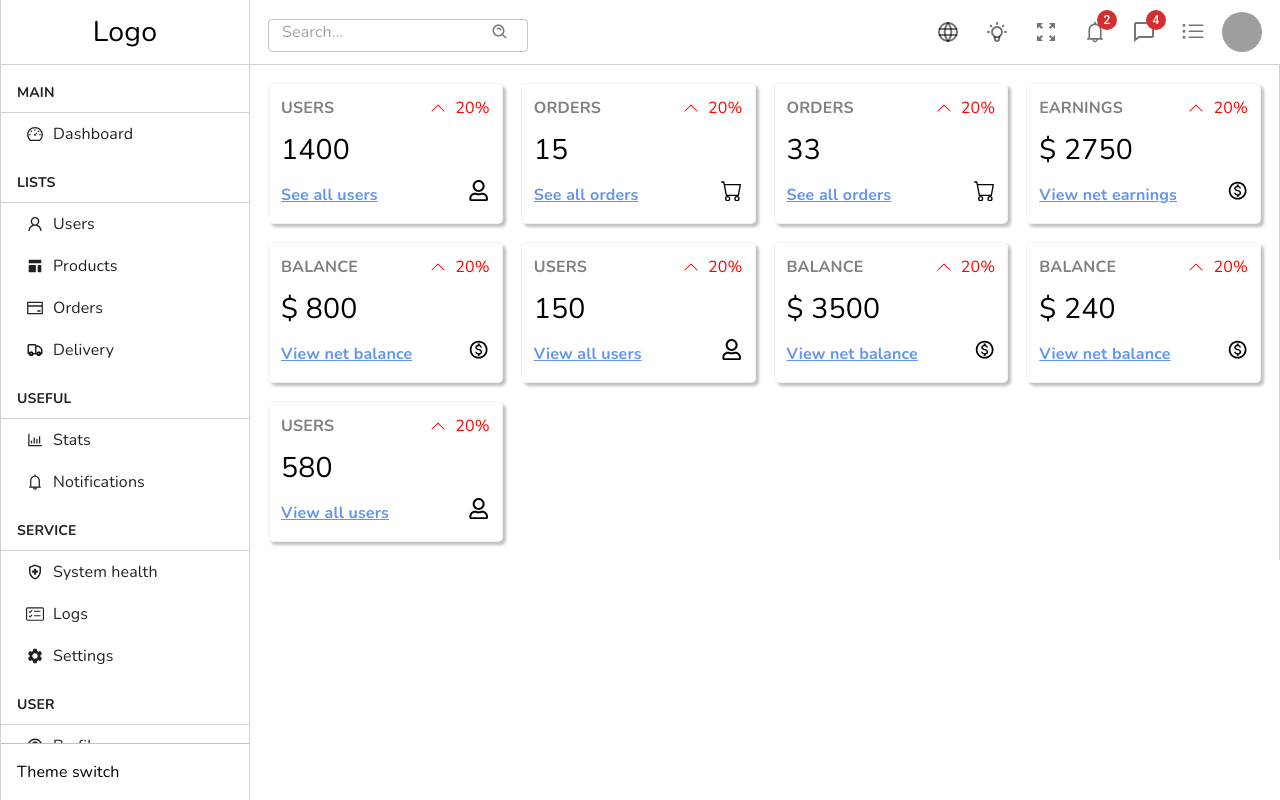
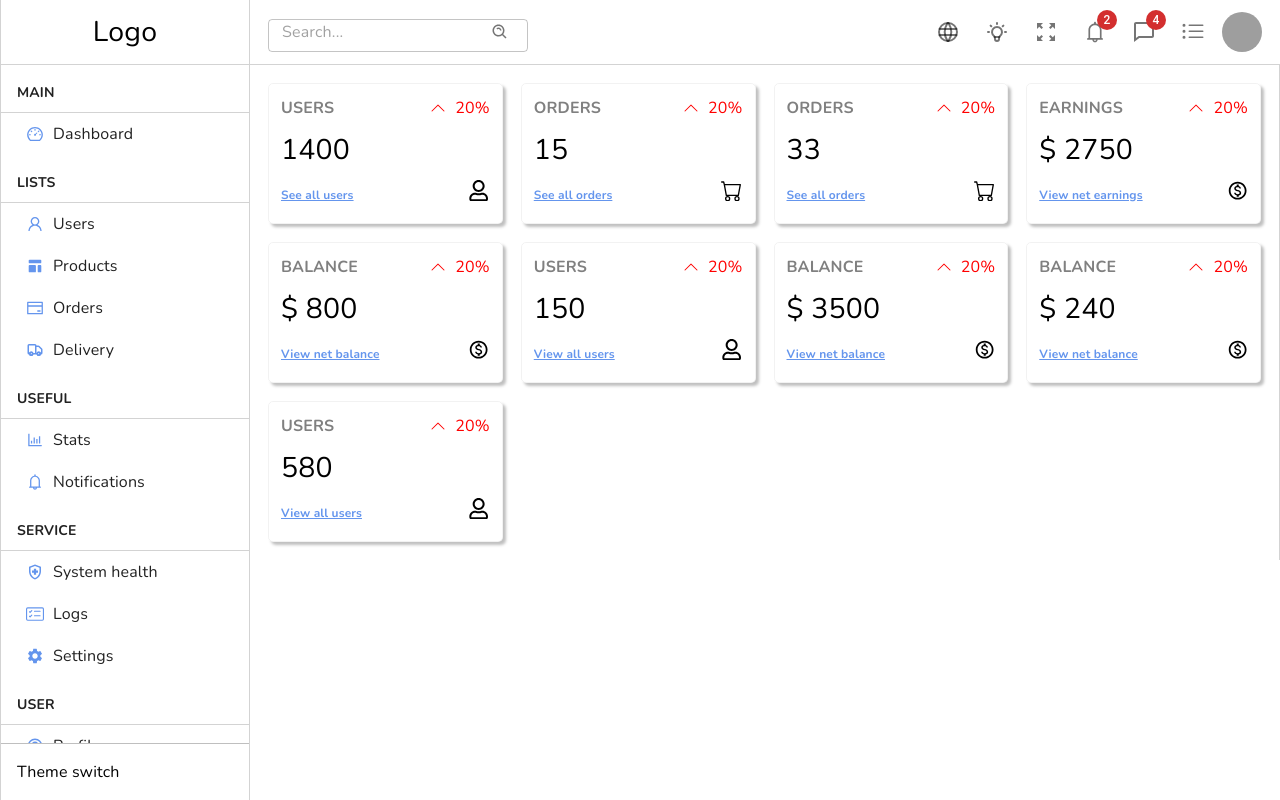
Before and after one commit to guzzz-12/admin-dashboard, a React (Create React App) app: page / in a window 1280 px wide. Built offline with nearby package versions, Linux system fonts and the light colour scheme; grey boxes are pictures that could not be loaded.

Commit message:
Cambios menores de estilos

```diff
--- a/src/App.css
+++ b/src/App.css
@@ -5,6 +5,7 @@
   --heading-4: 1.777rem;
   --heading-5: 1.333rem;
   --paragraph: 1rem;
+  --text-small: 0.75rem;
 
   --line-height: 1.5;
   --baseline: calc(var(--paragraph) * var(--line-height));
--- a/src/App.tsx
+++ b/src/App.tsx
@@ -19,6 +19,7 @@ const theme = createTheme({
     h5: {fontSize: "var(--heading-5)"},
     body1: {fontSize: "var(--paragraph)"},
     button: {fontSize: "var(--paragraph)"},
+    subtitle1: {fontSize: "var(--text-small)"},
     allVariants: {
       fontFamily: "Nunito, sans-serif"
     }
--- a/src/components/sidebar/SidebarAccordions.tsx
+++ b/src/components/sidebar/SidebarAccordions.tsx
@@ -71,7 +71,7 @@ const SidebarAccordions = () => {
             {item.links.map(({text, Icon}, i) => {
               return (
                 <li key={i} className="sidebar__link">
-                  <Icon fontSize="18px" />
+                  <Icon fontSize="18px" color="cornflowerblue" />
                   <Typography variant="body1">
                     {text}
                   </Typography>
```
